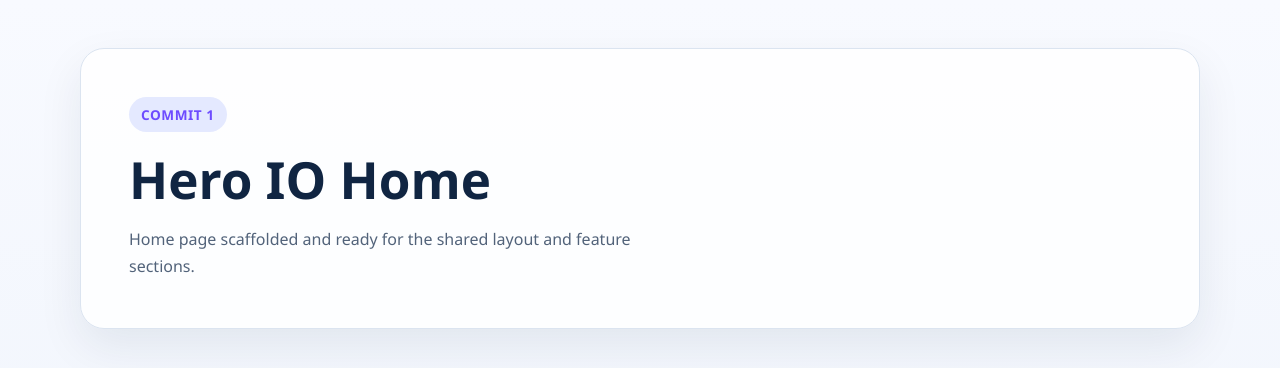
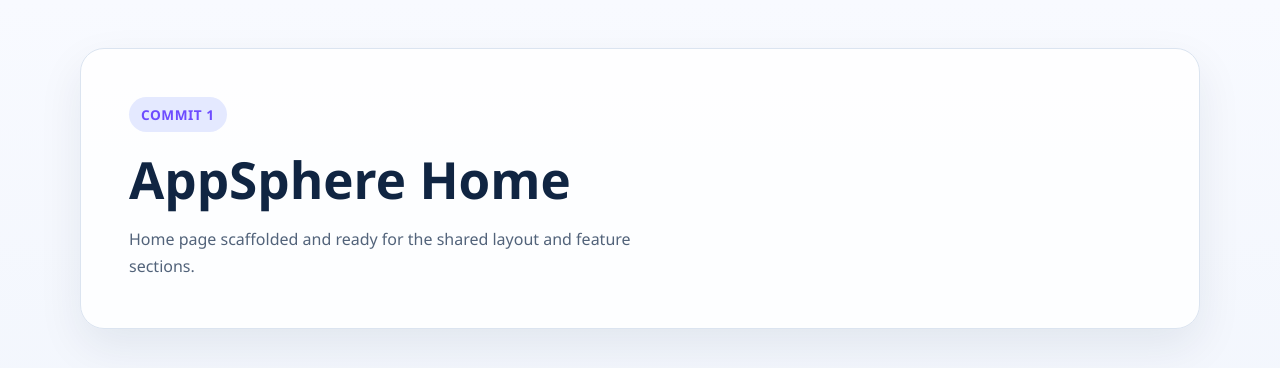
Before and after one commit to rownak2385/appsphere, a React (Vite) app: page / in a window 1280 px wide. Shown: the top 368 px of the page. Built offline with nearby package versions, Linux system fonts and the light colour scheme.

Commit message:
feat: first commit

```diff
--- a/index.html
+++ b/index.html
@@ -3,7 +3,7 @@
   <head>
     <meta charset="UTF-8" />
     <meta name="viewport" content="width=device-width, initial-scale=1.0" />
-    <title>Hero IO</title>
+    <title>AppSphere</title>
   </head>
   <body>
     <div id="root"></div>
--- a/package.json
+++ b/package.json
@@ -1,5 +1,5 @@
 {
-  "name": "hero-io",
+  "name": "appsphere",
   "private": true,
   "version": "0.0.0",
   "type": "module",
--- a/src/pages/HomePage.jsx
+++ b/src/pages/HomePage.jsx
@@ -2,7 +2,7 @@ function HomePage() {
   return (
     <section className="page-placeholder">
       <span className="page-eyebrow">Commit 1</span>
-      <h1>Hero IO Home</h1>
+      <h1>AppSphere Home</h1>
       <p>Home page scaffolded and ready for the shared layout and feature sections.</p>
     </section>
   );
```
